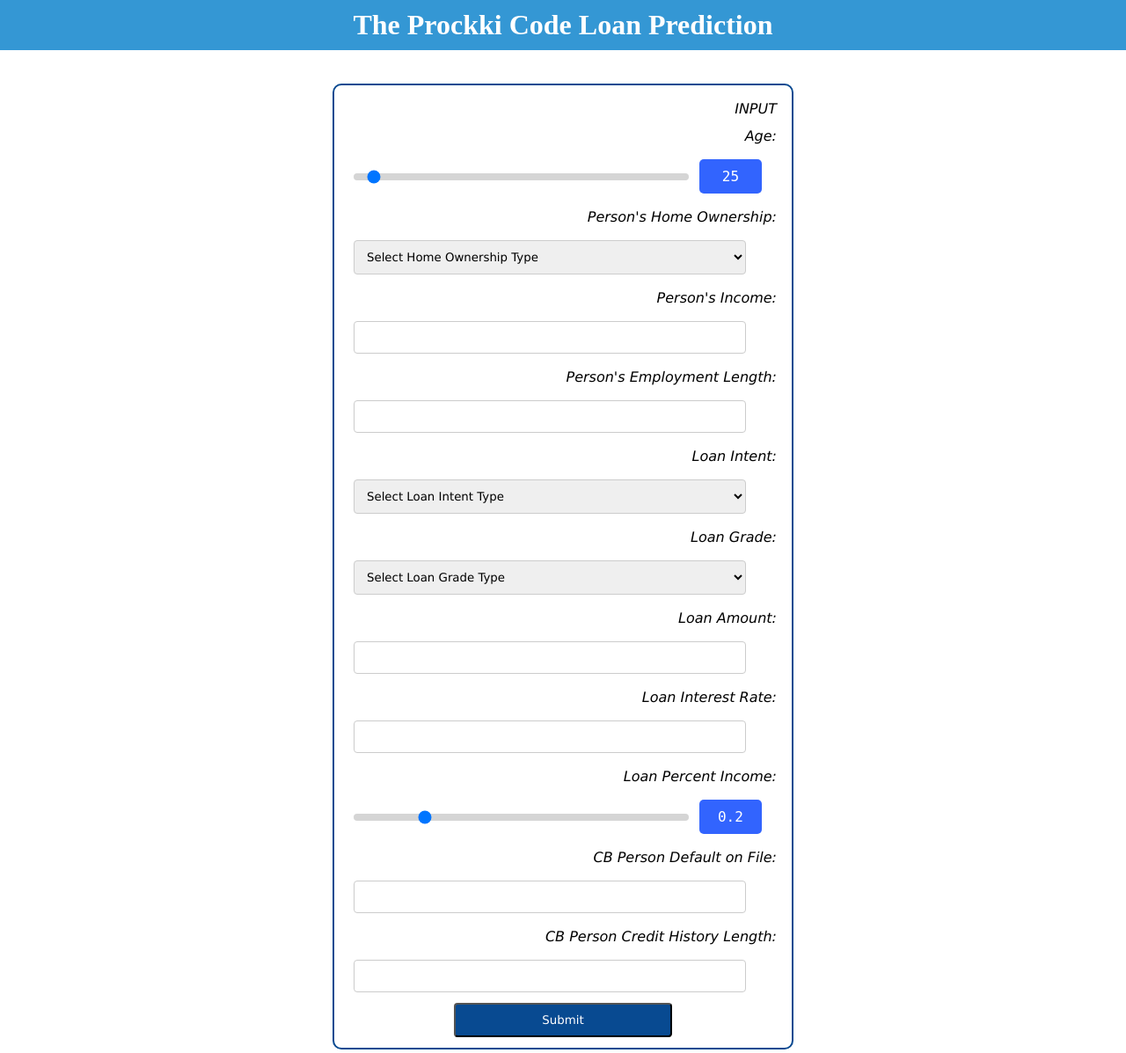
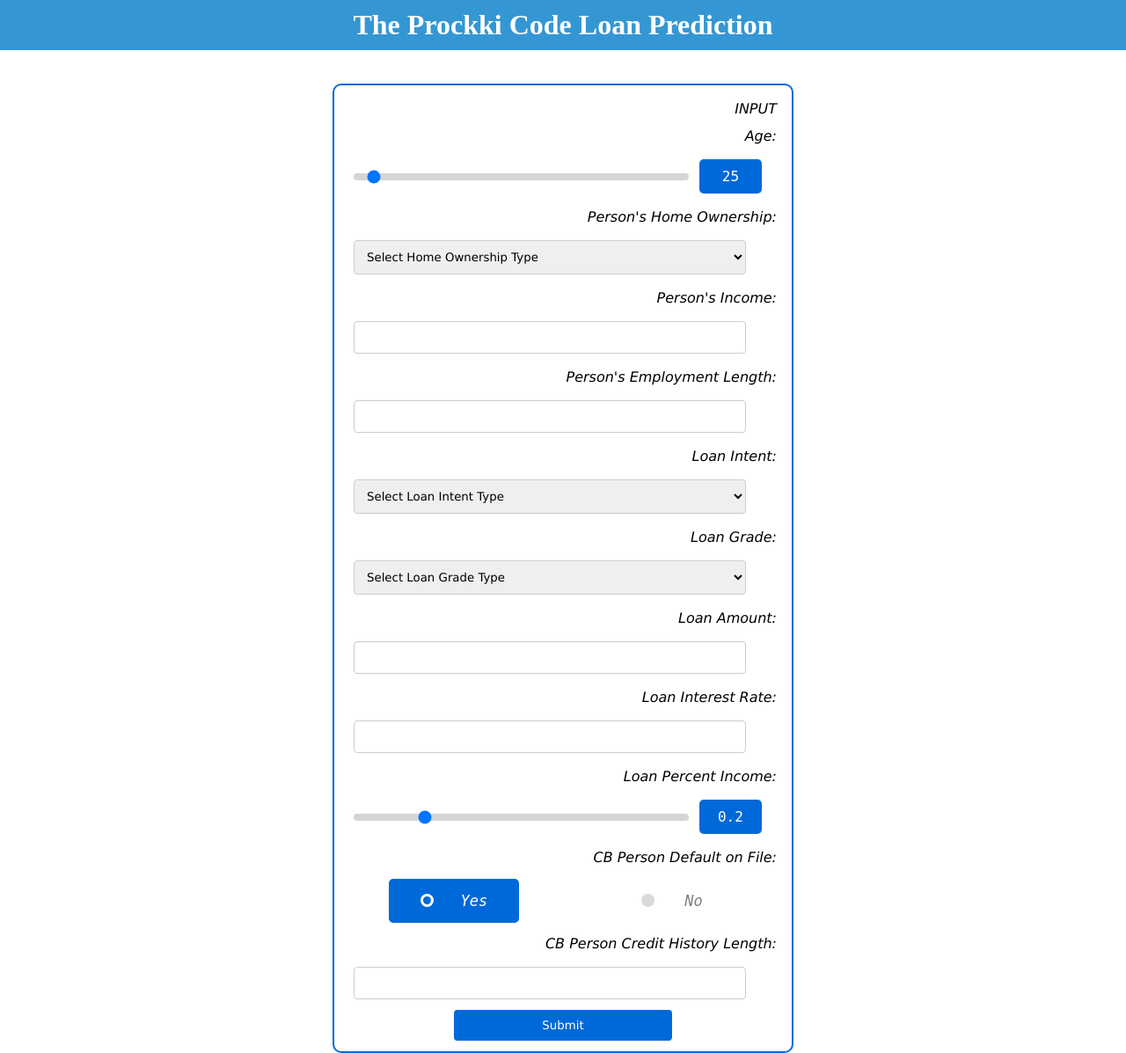
Before and after one commit to rakulan-srinivasan/Loan-Approval-Prediction, a Flask app: page / in a window 1280 px wide. Shown: the whole page at 88% size. Run offline with Flask 2, Linux system fonts and the light colour scheme; parts of the project's set-up code (start-up, migrations or seed data) failed here and were passed over.

Commit message:
Modified CSS further

```diff
--- a/static/css/style_index.css
+++ b/static/css/style_index.css
@@ -10,7 +10,7 @@ form {
   width: max-content;
   padding: 10px;
   border: 2px;
-  border: #084a91;
+  border: #0069d9;
   border-style: solid;
   border-width: 2px;
   border-radius: 10px;
@@ -44,11 +44,12 @@ input[type="submit"] {
   justify-content: center;
   float: center;
   display: flex;
-  background-color: #084a91;
+  background-color: #0069d9;
   color: white;
   width: 50%;
   padding: auto;
-  margin: auto;
+  margin: 10px;
+  border: 0px;
   border-radius: 4px;
   cursor: pointer;
   padding: 10px;
@@ -56,7 +57,7 @@ input[type="submit"] {
 }
 
 input[type="submit"]:hover {
-  background-color: #3497d4;
+  background-color: #0069d9;
 }
 
 .status {
@@ -79,7 +80,7 @@ input[type="submit"]:hover {
 
 .prediction:before {
 
-  color: #280878;
+  color: #0069d9;
   margin: 5px;
   font-size: 35px;
   font-weight: 600;
@@ -127,7 +128,7 @@ input[type="range"]{
 #age-value{
   width: 15%;
   position: relative;
-  background-color: #3264fe;
+  background-color: #0069d9;
   color: #ffffff;
   text-align: center;
   font-family: "Roboto Mono",monospace;
@@ -139,7 +140,7 @@ input[type="range"]{
 #loan-percent-income-value{
   width: 15%;
   position: relative;
-  background-color: #3264fe;
+  background-color: #0069d9;
   color: #ffffff;
   text-align: center;
   font-family: "Roboto Mono",monospace;
@@ -174,3 +175,76 @@ input[type="range"]{
   visibility: visible;
   opacity: 1;
 }
+
+/* @import url('https://fonts.googleapis.com/css?family=Lato:400,500,600,700&display=swap'); */
+
+.wrapper{
+  font-family: "Roboto Mono",monospace;
+  display: inline-flex;
+  height: 65px;
+  width: 100%;
+  align-items: center;
+  justify-content: space-evenly;
+  border-radius: 5px;
+  padding: auto;
+}
+.wrapper .option{
+  background: #fff;
+  width: 100%;
+  height: 50px;
+  display: flex;
+  align-items: center;
+  justify-content: space-evenly;
+  margin: 0px 50px 0px 50px;
+  border-radius: 5px;
+  cursor: pointer;
+  padding: auto;
+  transition: all 0.3s ease;
+
+}
+.wrapper .option .dot{
+  height: 15px;
+  width: 15px;
+  background: #d9d9d9;
+  border-radius: 50%;
+  position: relative;
+}
+.wrapper .option .dot::before{
+  position: absolute;
+  content: "";
+  top: 3px;
+  left: 3px;
+  width: 9px;
+  height: 9px;
+  background: #0069d9;
+  border-radius: 50%;
+  opacity: 0;
+  transform: scale(1.5);
+  transition: all 0.3s ease;
+}
+input[type="radio"]{
+  display: none;
+}
+#option-1:checked:checked ~ .option-1,
+#option-2:checked:checked ~ .option-2{
+  border-color: #0069d9;
+  background: #0069d9;
+}
+#option-1:checked:checked ~ .option-1 .dot,
+#option-2:checked:checked ~ .option-2 .dot{
+  background: #fff;
+}
+#option-1:checked:checked ~ .option-1 .dot::before,
+#option-2:checked:checked ~ .option-2 .dot::before{
+  opacity: 1;
+  transform: scale(1);
+}
+.wrapper .option span{
+  font-size: 17px;
+  font-family: "Roboto Mono",monospace;
+  color: #808080;
+}
+#option-1:checked:checked ~ .option-1 span,
+#option-2:checked:checked ~ .option-2 span{
+  color: #fff;
+}
--- a/templates/index.html
+++ b/templates/index.html
@@ -125,7 +125,21 @@
         <td><label for="cb_person_default_on_file">CB Person Default on File:</label></td>
       </tr>
       <tr>
-        <td><input type="text" name="cb_person_default_on_file"></td>
+        <!-- <td><input type="text" name="cb_person_default_on_file"></td> -->
+        <td>
+          <div class="wrapper">
+            <input type="radio" name="select" id="option-1" checked>
+            <input type="radio" name="select" id="option-2">
+              <label for="option-1" class="option option-1">
+                <div class="dot"></div>
+                 <span>Yes</span>
+                 </label>
+              <label for="option-2" class="option option-2">
+                <div class="dot"></div>
+                 <span>No</span>
+              </label>
+           </div>
+        </td>
       </tr>
       <tr>
         <td><label for="cb_preson_cred_hist_length">CB Person Credit History Length:</label></td>
```
